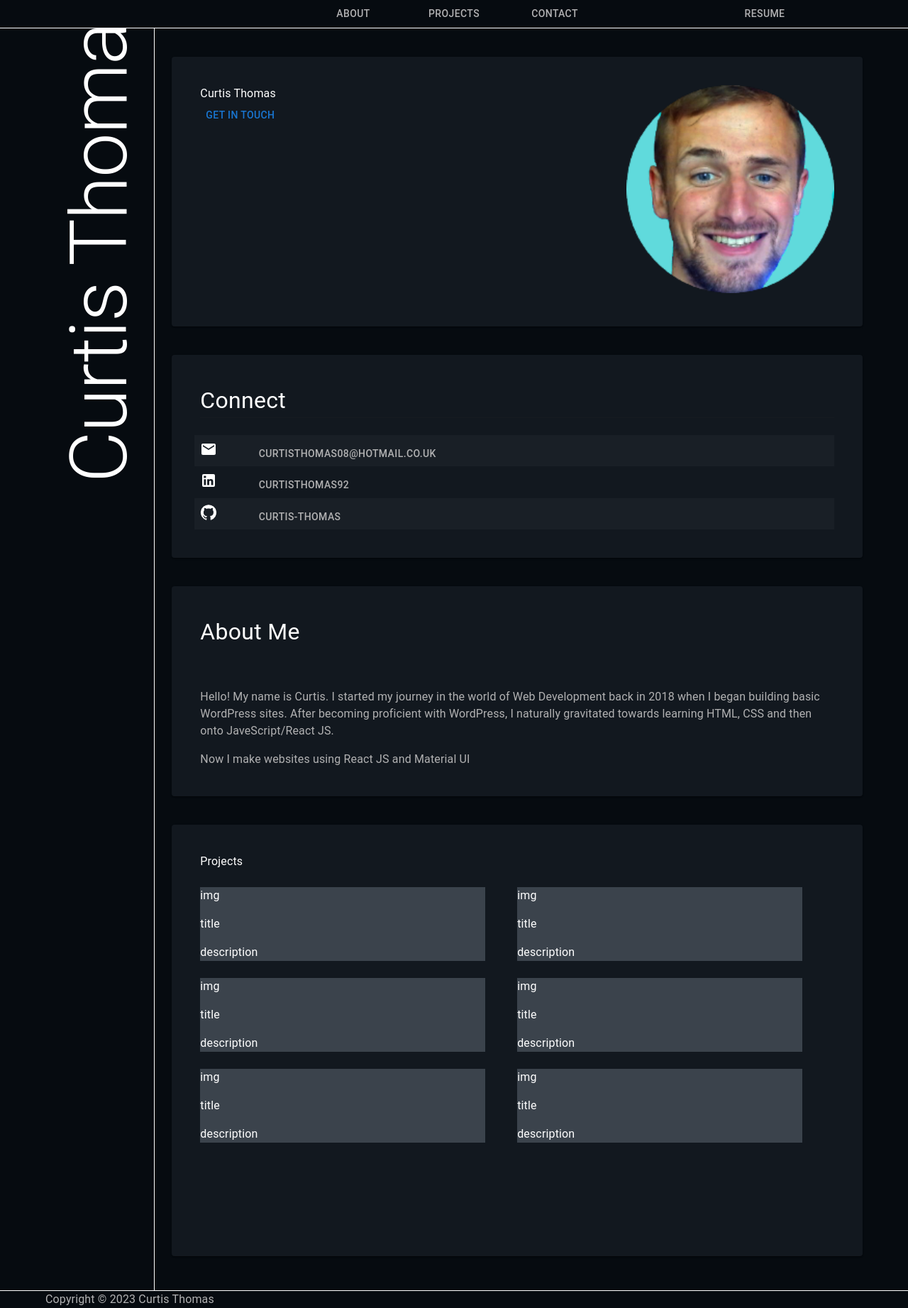
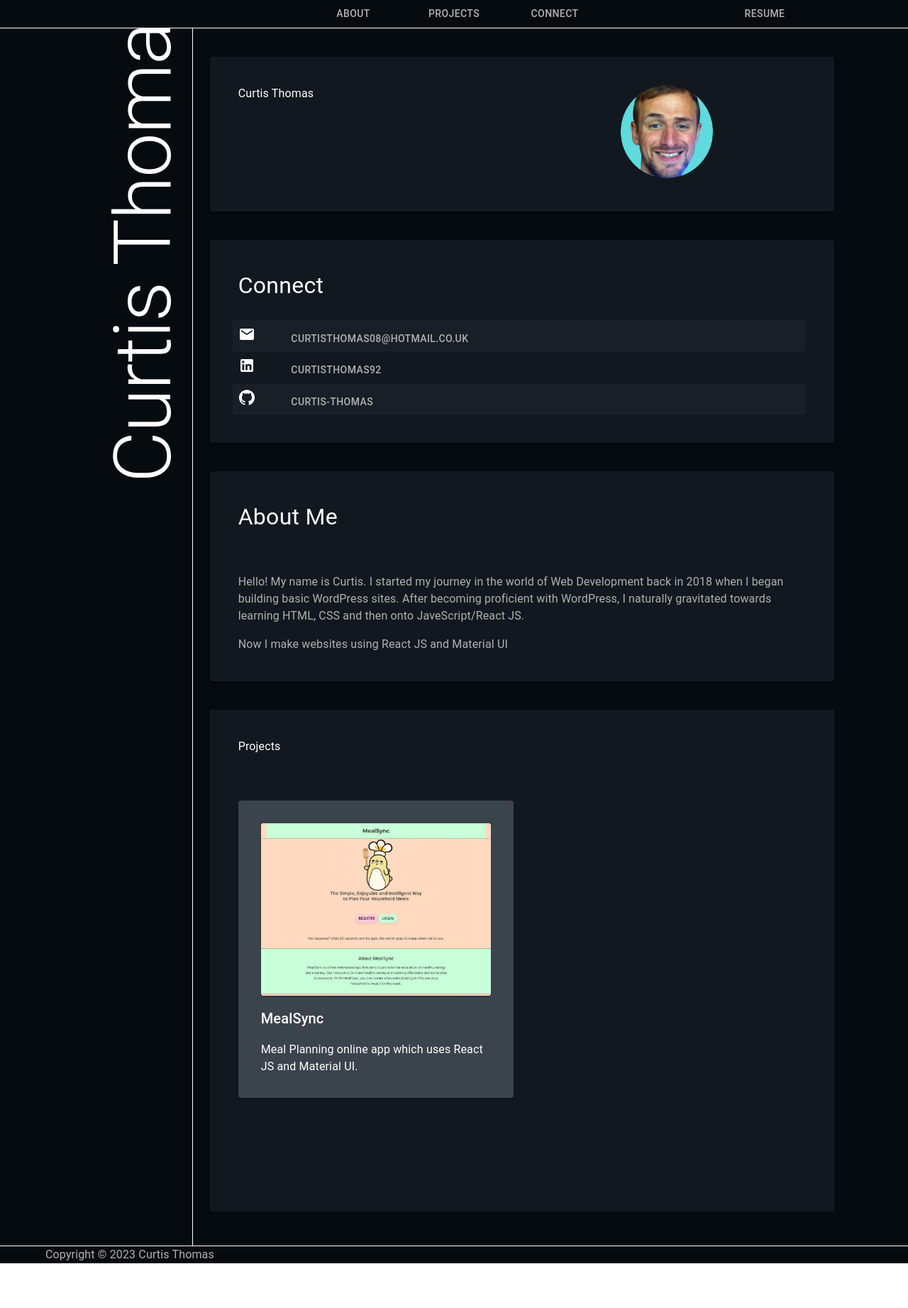
Before and after one commit to Curtis-Thomas/curtis-thomas-portfolio, a React (Create React App) app: page / in a window 1280 px wide. Shown: the whole page at 71% size. After the commit the page ends 1780 px from the top, so only its background shows below. Built offline with nearby package versions, Linux system fonts and the light colour scheme.

Commit message:
add: projects, mealsync

```diff
--- a/src/core/Footer.js
+++ b/src/core/Footer.js
@@ -3,8 +3,7 @@ import { Box, Container, Typography } from "@mui/material";
 const Footer = () => {
   return (
     <Box sx={{ borderTop: "1px solid white" }}>
-      <Container>
-        {" "}
+      <Container m>
         <Typography sx={{ color: "#B1B1B2" }}>
           Copyright © 2023 Curtis Thomas
         </Typography>
--- a/src/core/Header.js
+++ b/src/core/Header.js
@@ -30,7 +30,7 @@ const Header = () => {
                   <Button sx={{ color: "#B1B1B2" }}>Projects</Button>
                 </Grid>
                 <Grid item xs={12} sm={3}>
-                  <Button sx={{ color: "#B1B1B2" }}>Contact</Button>
+                  <Button sx={{ color: "#B1B1B2" }}>Connect</Button>
                 </Grid>
               </Grid>
               <Grid item xs={12} sm={3} justifyContent="center">
--- a/src/core/Main.js
+++ b/src/core/Main.js
@@ -9,7 +9,7 @@ const Main = () => {
   const isDesktop = useMediaQuery("(min-width: 960px)");
 
   return (
-    <Box>
+    <Box sx={{ paddingLeft: 10, paddingRight: 10 }}>
       <Grid container spacing={3}>
         {isDesktop && (
           <Grid item xs={12} sm={2}>
--- a/src/core/main/AboutMe.js
+++ b/src/core/main/AboutMe.js
@@ -8,7 +8,7 @@ const AboutMe = () => {
           backgroundColor: "#12181F",
           marginTop: 5,
           marginBottom: 5,
-          marginRight: 5,
+
           padding: 5,
         }}
       >
--- a/src/core/main/Connect.js
+++ b/src/core/main/Connect.js
@@ -11,7 +11,7 @@ const Connect = () => {
           backgroundColor: "#12181F",
           marginTop: 5,
           marginBottom: 5,
-          marginRight: 5,
+
           padding: 5,
         }}
       >
--- a/src/core/main/Jumbotron.js
+++ b/src/core/main/Jumbotron.js
@@ -1,9 +1,9 @@
-import { Button, Card, Grid, Typography } from "@mui/material";
+import { Box, Button, Card, Grid, Typography } from "@mui/material";
 import JumbotronImg from "./jumbotron.png";
 
 const Jumbotron = () => {
   return (
-    <Card sx={{ backgroundColor: "#12181F", marginRight: 5 }}>
+    <Card sx={{ backgroundColor: "#12181F" }}>
       <Grid container spacing={1} padding={5}>
         <Grid item xs={12} sm={8}>
           <Grid item xs={12} sm={12}>
@@ -11,17 +11,17 @@ const Jumbotron = () => {
           </Grid>
           <Grid item xs={12} sm={12}></Grid>
           <Grid item xs={12} sm={12}></Grid>
-          <Grid item xs={12} sm={12}>
-            <Button>Get in Touch</Button>
-          </Grid>
+          <Grid item xs={12} sm={12}></Grid>
         </Grid>
         <Grid item xs={12} sm={4}>
           <Grid item xs={12} sm={12}>
-            <img
-              src={JumbotronImg}
-              alt="Jumbotron"
-              style={{ objectFit: "fill", height: "100%", width: "100%" }}
-            />
+            <Box sx={{ maxWidth: "100%" }}>
+              <img
+                src={JumbotronImg}
+                alt="Jumbotron"
+                style={{ objectFit: "contain", width: "50%" }}
+              />
+            </Box>
           </Grid>
         </Grid>
       </Grid>
--- a/src/core/main/Projects.js
+++ b/src/core/main/Projects.js
@@ -1,14 +1,15 @@
-import { Card, Grid, Typography } from "@mui/material";
+import { Box, Card, Grid, Typography } from "@mui/material";
 import ProjectCard from "./projects/ProjectCard";
+import mealsync from "./projects/mealsync.webp";
 
 const Projects = () => {
   return (
-    <Card
+    <Box
       sx={{
         backgroundColor: "#12181F",
         marginTop: 5,
         marginBottom: 5,
-        marginRight: 5,
+
         padding: 5,
       }}
     >
@@ -17,34 +18,17 @@ const Projects = () => {
           {" "}
           <Typography color={"white"}>Projects</Typography>
         </Grid>
-        <Grid container item xs={12} sm={12}>
-          <Grid container item xs={12} sm={6}>
-            <ProjectCard img="img" title="title" description="description" />
-          </Grid>
-          <Grid container item xs={12} sm={6}>
-            <ProjectCard img="img" title="title" description="description" />
-          </Grid>
-        </Grid>
-        <Grid container item xs={12} sm={12}>
-          <Grid container item xs={12} sm={6}>
-            <ProjectCard img="img" title="title" description="description" />
-          </Grid>
-          <Grid container item xs={12} sm={6}>
-            <ProjectCard img="img" title="title" description="description" />
-          </Grid>
-        </Grid>
-        <Grid container item xs={12} sm={12}>
-          <Grid container item xs={12} sm={6}>
-            {" "}
-            <ProjectCard img="img" title="title" description="description" />
-          </Grid>
-          <Grid container item xs={12} sm={6}>
-            {" "}
-            <ProjectCard img="img" title="title" description="description" />
+        <Grid container item xs={12} sm={6}>
+          <Grid container item xs={12} sm={12}>
+            <ProjectCard
+              img={mealsync}
+              title="MealSync"
+              description="Meal Planning online app which uses React JS and Material UI."
+            />
           </Grid>
         </Grid>
       </Grid>
-    </Card>
+    </Box>
   );
 };
 
--- a/src/core/main/projects/ProjectCard.js
+++ b/src/core/main/projects/ProjectCard.js
@@ -1,25 +1,43 @@
-import { Box, Grid, Typography } from "@mui/material";
+import { Box, Card, Grid, Typography } from "@mui/material";
 
 const ProjectCard = ({ img, title, description }) => {
   return (
-    <>
-      <Box sx={{ backgroundColor: "#3B434C", width: "90%" }}>
-        <Grid container spacing={2}>
-          <Grid container item xs={11} sm={11}>
+    <Card
+      sx={{ backgroundColor: "#3B434C", padding: 4, marginTop: 5 }}
+      className="imageContainer"
+    >
+      <Grid container spacing={2} sx={{ color: "white" }}>
+        <Grid container item xs={12} sm={12}>
+          <Grid container item xs={12} sm={12}>
             {" "}
-            <Typography color={"white"}>{img}</Typography>
-          </Grid>
-          <Grid container item xs={11} sm={11}>
-            {" "}
-            <Typography color={"white"}>{title}</Typography>
-          </Grid>
-          <Grid container item xs={11} sm={11}>
-            {" "}
-            <Typography color={"white"}>{description}</Typography>
+            <Card
+              sx={{
+                overflow: "hidden",
+                display: "flex",
+                justifyContent: "center",
+                alignItems: "center",
+              }}
+            >
+              <img
+                src={img}
+                alt=""
+                style={{
+                  objectFit: "cover",
+                  width: "100%",
+                  height: "100%",
+                }}
+              />
+            </Card>
           </Grid>
         </Grid>
-      </Box>
-    </>
+        <Grid container item xs={12} sm={12}>
+          <Typography variant="h6">{title}</Typography>
+        </Grid>
+        <Grid container item xs={12} sm={12}>
+          <Typography>{description}</Typography>
+        </Grid>
+      </Grid>
+    </Card>
   );
 };
 
```
Also changed, not shown: src/core/main/projects/mealsync.webp (added).
